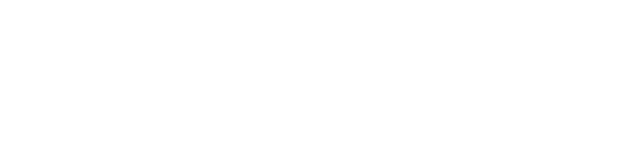
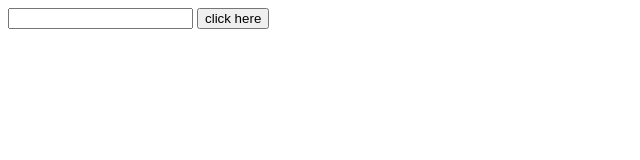
Before and after one commit to mtilkin/gitproject, a plain HTML site: page index.html in a window 1280 px wide. Shown: the whole page, without its empty margins (0-640 px from the left). Drawn offline with Linux system fonts and the light colour scheme.

Commit message:
created form element

```diff
--- a/index.html
+++ b/index.html
@@ -7,6 +7,9 @@
     <title>Document</title>
 </head>
 <body>
-
+    <form>
+        <input type="text" />
+         <button>click here</button>
+    </form>
 </body>
 </html>
```
